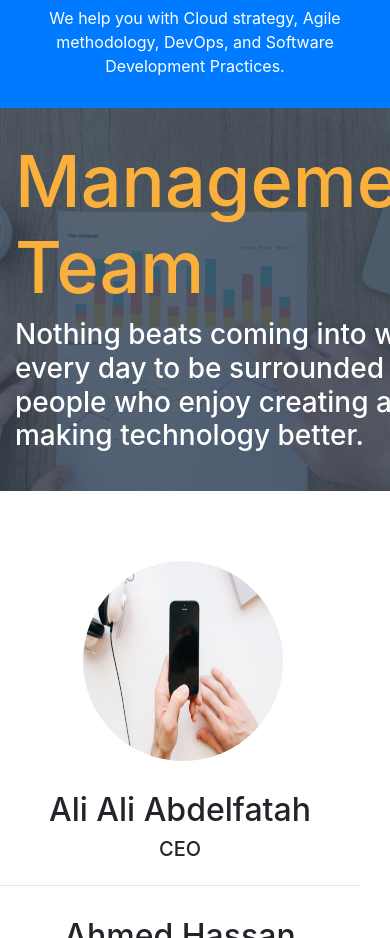
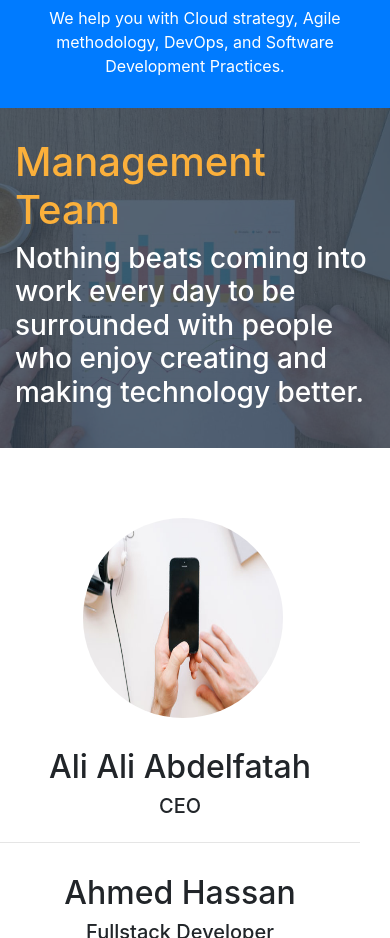
Before and after one commit to mostafa-elabbasy/in-so, a website with bundled scripts: page index.html in a window 390 px wide. Shown: the part 2441-3379 px from the top of the page. Built offline with nearby package versions, Linux system fonts and the light colour scheme.

Commit message:
team edits

```diff
--- a/css/stylish-portfolio.css
+++ b/css/stylish-portfolio.css
@@ -424,6 +424,10 @@ footer {
 .image-align {
   text-align: left;
 }
+.team-text-size {
+
+  font-size: 4.5rem;
+}
 
 @media (max-width: 600px) {
   .menu-toggle {
@@ -484,4 +488,8 @@ footer {
   padding-right: 0px;
 
 }
+.team-text-size {
+
+  font-size: 2.5rem;
 }
+}
--- a/index.html
+++ b/index.html
@@ -246,7 +246,7 @@
       <div class="team-cover" style="margin-right: 0px;margin-left: 0px"">
         <div class=" row" style="margin-right: 0px;margin-left: 0px">
         <div class="col-md-4 team_header">
-          <h1 style="color: rgba(251, 176, 59, 1);font-size: 4.5rem;">Management Team</h1>
+          <h1 style="color: rgba(251, 176, 59, 1);" class="team-text-size">Management Team</h1>
           <h3 style="color: white">Nothing beats coming into work every day to be surrounded with people who enjoy
             creating and making technology better.</h3>
         </div>
```
Also changed, not shown: _site/css/stylish-portfolio.css, _site/index.html, _site/vendor/bootstrap/css/bootstrap-grid.css.
